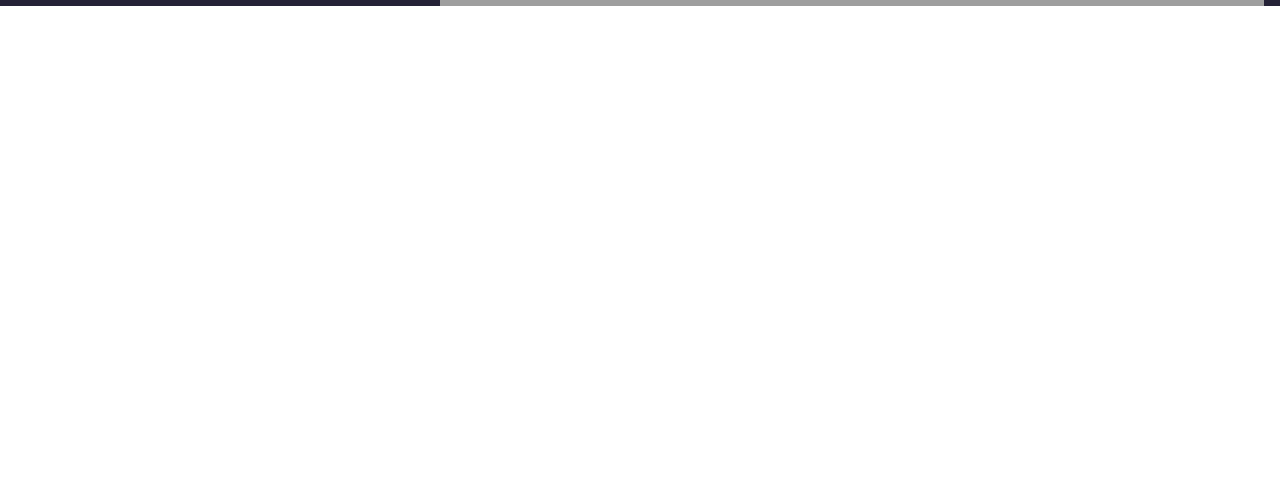
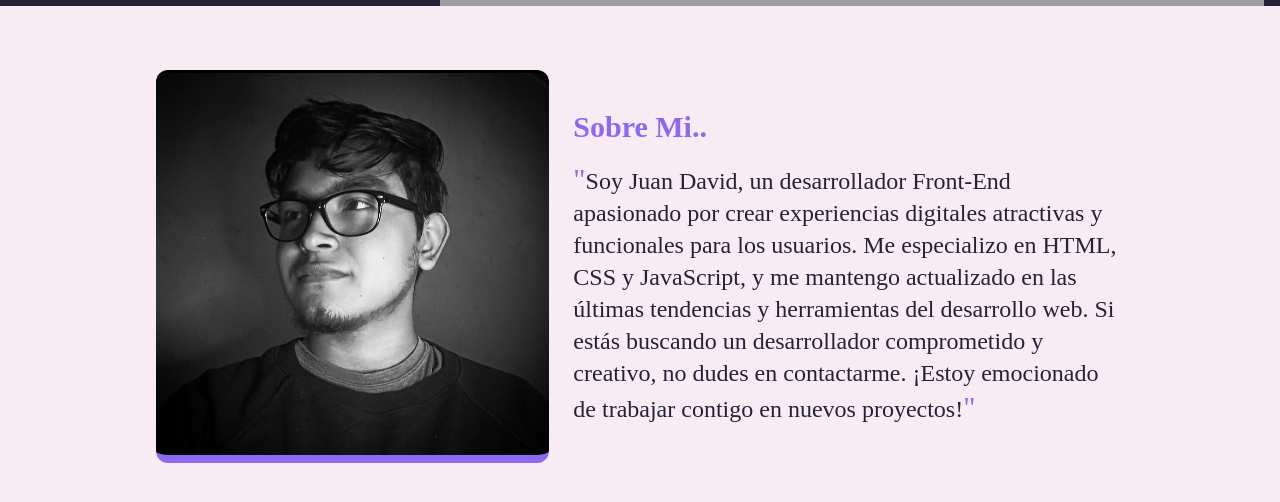
Before and after one commit to Numonu/portafolio, a React (Vite) app: page / in a window 1280 px wide. Shown: the part 566-1068 px from the top of the page. Before the commit the page ends 800 px from the top, so only its background shows below. Built offline with nearby package versions, Linux system fonts and the light colour scheme; grey boxes are pictures that could not be loaded; a web font is replaced by a local one.

Commit message:
desarrollo de la seccion 'sobre mi'

```diff
--- /dev/null
+++ b/src/layout/About.jsx
@@ -0,0 +1,35 @@
+export function About() {
+	return (
+		<div className="bg-light world">
+			<div className="wrapper max-w-[1000px] p-4 flex flex-col justify-center items-center gap-6 xl:flex-row xl:py-16">
+				<h1 className="text-orquidea text-3xl font-bold xl:hidden">
+					Sobre Mi..
+				</h1>
+				<div className="relative w-[80%] aspect-square overflow-hidden rounded-xl border-b-8 border-orquidea sm:w-[50%]">
+					<img
+						src="../images/profile.png"
+						alt="Juan Villegas"
+						className="absolute inset-0 hover:scale-110 transition-transform"
+					/>
+				</div>
+				<div className="sm:w-[70%]">
+					<h1 className="text-orquidea hidden text-3xl font-bold xl:block mb-4">
+						Sobre Mi..
+					</h1>
+					<p className="text-dark text-2xl">
+						<span className="text-orquidea text-3xl">"</span>
+						Soy Juan David, un desarrollador Front-End apasionado
+						por crear experiencias digitales atractivas y
+						funcionales para los usuarios. Me especializo en HTML,
+						CSS y JavaScript, y me mantengo actualizado en las
+						últimas tendencias y herramientas del desarrollo web. Si
+						estás buscando un desarrollador comprometido y creativo,
+						no dudes en contactarme. ¡Estoy emocionado de trabajar
+						contigo en nuevos proyectos!
+						<span className="text-orquidea text-3xl">"</span>
+					</p>
+				</div>
+			</div>
+		</div>
+	);
+}
--- a/src/main.jsx
+++ b/src/main.jsx
@@ -1,5 +1,6 @@
 import React from "react";
 import ReactDOM from "react-dom/client";
+import { About } from "./layout/About";
 import { Hero } from "./layout/Hero";
 import { Nav } from "./layout/Nav";
 import "./styles/tailwind.css";
@@ -10,5 +11,8 @@ ReactDOM.createRoot(document.getElementById("root")).render(
 			<Nav />
 			<Hero />
 		</header>
+		<main>
+			<About/>
+		</main>
 	</React.StrictMode>
 );
```
Also changed, not shown: public/images/profile.png (added).
